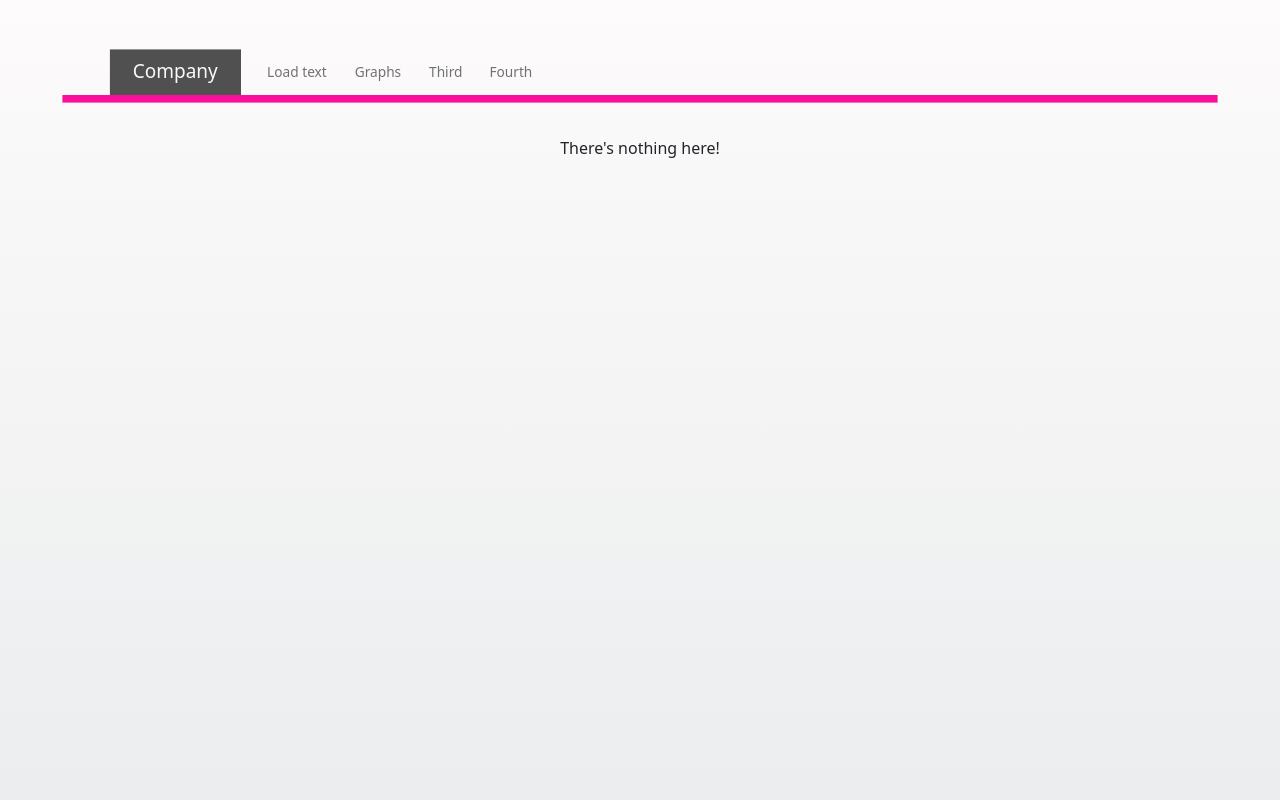
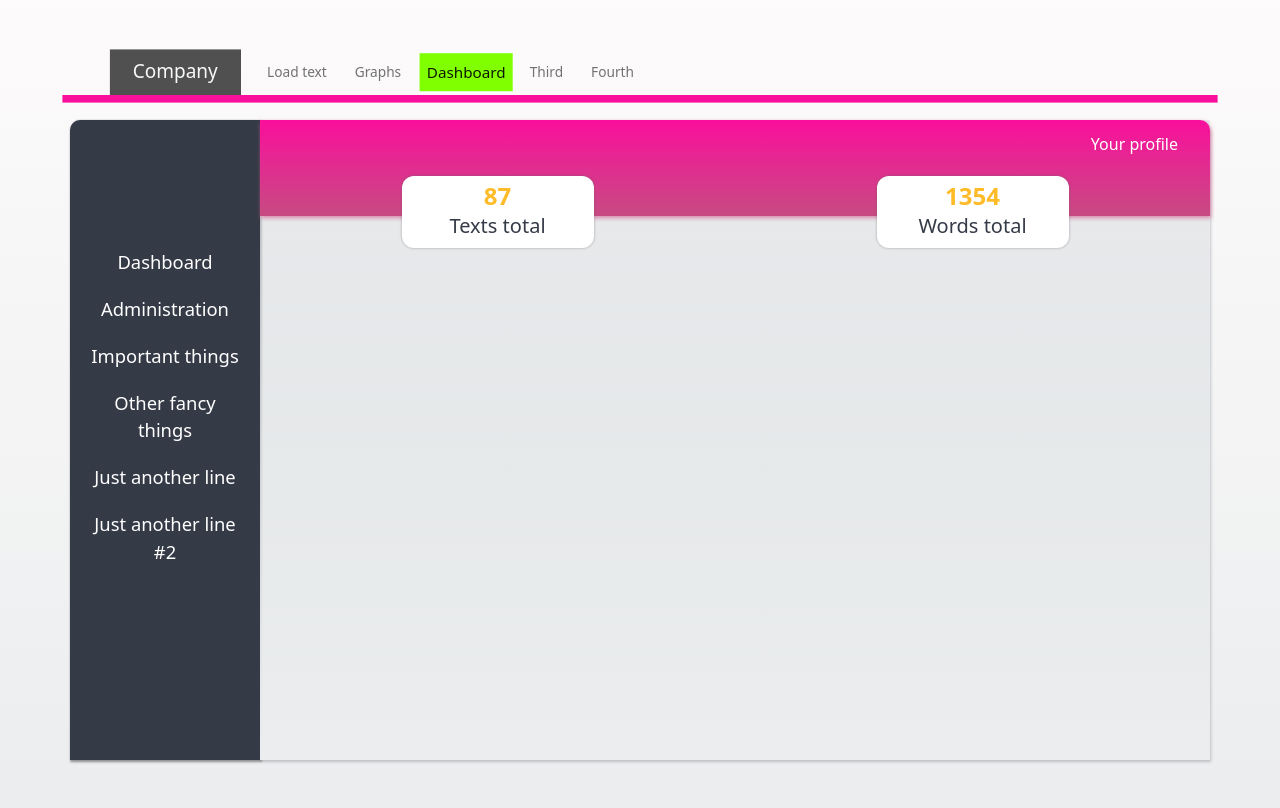
Before and after one commit to Canario5/Project-01, a React (Vite) app: page /dashboard in a window 1280 px wide. Built offline with nearby package versions, Linux system fonts and the light colour scheme.

Commit message:
Dashboard added

```diff
--- a/src/AppRouter.jsx
+++ b/src/AppRouter.jsx
@@ -4,6 +4,7 @@ import { BrowserRouter, Routes, Route } from "react-router-dom"
 import Menu from "./navigation/Menu"
 import TextUpload from "./routes/TextUpload"
 import Graphs from "./routes/Graphs"
+import Dashboard from "./routes/Dashboard"
 /* import Texts from "./routes/Texts" */
 
 export default function AppRouter() {
@@ -15,6 +16,7 @@ export default function AppRouter() {
 				{/* prettier-ignore */}
 				<Route path="/"	element={<TextUpload responseText={responseText} setResponseText={setResponseText} />}/>
 				<Route path="graphs" element={<Graphs responseText={responseText} />} />
+				<Route path="dashboard" element={<Dashboard responseText={responseText} />} />
 				{/* <Route path="texts" element={<Texts />} /> */}
 
 				<Route
--- a/src/navigation/Menu.jsx
+++ b/src/navigation/Menu.jsx
@@ -37,6 +37,10 @@ export default function Menu() {
 								<Nav.Link>Graphs</Nav.Link>
 							</LinkContainer>
 
+							<LinkContainer active={false} to="/dashboard">
+								<Nav.Link>Dashboard</Nav.Link>
+							</LinkContainer>
+
 							<LinkContainer active={false} to="/third">
 								<Nav.Link>Third</Nav.Link>
 							</LinkContainer>
--- /dev/null
+++ b/src/routes/Dashboard.css
@@ -0,0 +1,99 @@
+:root {
+	--white: #ffffff;
+}
+
+.dash-container {
+	border-radius: 12px 12px 0 0;
+	box-shadow: 1px 2px 3px 0px rgb(58 58 71 / 25%);
+	-webkit-box-shadow: 1px 2px 3px 0px rgb(53 58 71 / 25%);
+	-moz-box-shadow: 1px 2px 3px 0px rgba(53, 58, 71, 0.25);
+}
+
+.side-menu {
+	min-height: 80vh;
+	padding: 8rem 0;
+	color: var(--white);
+	background-color: #353a47;
+	box-shadow: 1px 1px 2px 1px rgb(0 0 0 / 25%);
+	border-radius: 10px 0 0 0;
+}
+
+.side-menu .row {
+	justify-content: center;
+	margin: 0 0.2rem;
+	margin-bottom: 1rem;
+	padding-bottom: 0.2rem;
+	font-size: 1.15rem;
+	font-weight: 500;
+	cursor: pointer;
+	transition: 0.25s ease-in;
+}
+
+.side-menu .row:hover {
+	color: #7fff00;
+	transition: 0.35s 0.05s ease-out;
+	box-shadow: inset 0px -4px 0px -2px #7fff00;
+}
+
+div.dash-main {
+	background: #e8eaee;
+	background: linear-gradient(to top, #ebedee, #a5b1bb38);
+	padding: 0;
+}
+
+.dash-headline {
+	background: rgb(250, 15, 156);
+	background: linear-gradient(0deg, rgb(199 75 130) 0%, rgba(250, 15, 156, 1) 100%);
+	color: var(--white);
+	min-height: 6rem;
+	z-index: -10;
+	display: flex;
+	justify-content: flex-end;
+	border-radius: 0 10px 0 0;
+	box-shadow: 1px 2px 4px 0px rgb(211 103 150 / 75%);
+	-webkit-box-shadow: 1px 2px 4px 0px rgb(211 103 150 / 75%);
+	-moz-box-shadow: 1px 2px 4px 0px rgba(211, 103, 150, 0.75);
+}
+
+.dash-headline div {
+	margin: 0.75rem 2rem;
+	cursor: pointer;
+}
+
+.dash-box {
+	position: relative;
+	top: -2.5rem;
+	margin-bottom: -2rem;
+	background-color: var(--white);
+	width: 15vw;
+	max-width: 240px;
+	height: 9vh;
+	border-radius: 12px;
+
+	box-shadow: 0px 0px 2px 1px rgb(99 99 99 / 25%);
+	-webkit-box-shadow: 0px 0px 2px 1px rgb(99 99 99 / 25%);
+	-moz-box-shadow: 0px 0px 2px 1px rgba(99, 99, 99, 0.25);
+	transition: 0.2s ease-in;
+}
+
+.dash-box:hover {
+	box-shadow: 0px 2px 4px 1px rgb(99 99 99 / 35%);
+	-webkit-box-shadow: 0px 2px 4px 1px rgb(99 99 99 / 35%);
+	-moz-box-shadow: 0px 2px 4px 1px rgba(99, 99, 99, 0.35);
+	transform: scale(1.1);
+	transition: 0.35s 0.05s ease-out;
+}
+
+.dash-box h5 {
+	color: #353a47;
+}
+
+.box-count {
+	color: #ffbb28;
+	font-size: 1.5rem;
+	font-weight: 900;
+}
+
+.dash-main .recharts-default-legend {
+	max-width: 450px;
+}
--- /dev/null
+++ b/src/routes/Dashboard.jsx
@@ -0,0 +1,60 @@
+import StringPieGraph from "../components/StringPieGraph"
+
+import Button from "react-bootstrap/Button"
+import Container from "react-bootstrap/Container"
+import Row from "react-bootstrap/Row"
+import Col from "react-bootstrap/Col"
+
+import textStats from "../data/textStats"
+
+import "./Dashboard.css"
+
+export default function Dashboard(props) {
+	const { wordStats, stringStats } = textStats()
+	return (
+		<Container className="dash-container">
+			<Row className="my-3 md-auto">
+				<Col md={4} lg={3} xl={2} className="side-menu ">
+					<Row>Dashboard</Row>
+					<Row>Administration</Row>
+					<Row>Important things</Row>
+					<Row>Other fancy things</Row>
+					<Row>Just another line</Row>
+					<Row>Just another line #2</Row>
+				</Col>
+				<Col md={8} lg={9} xl={10} className="dash-main">
+					<div className="dash-headline">
+						<div>Your profile</div>
+					</div>
+					<div className="d-flex flex-row justify-content-around">
+						<div className="dash-box d-flex justify-content-center align-items-center">
+							<div>
+								<div className="box-count">87</div>
+								<h5>Texts total</h5>
+							</div>
+						</div>
+						<div className="dash-box d-flex justify-content-center align-items-center">
+							<div>
+								<div className="box-count">1354</div>
+								<h5>Words total</h5>
+							</div>
+						</div>
+					</div>
+
+					<Row>
+						<Col lg={6}>
+							<StringPieGraph
+								/* name={"Text stats"} */ data={stringStats(props.responseText)}
+							/>
+						</Col>
+						<Col lg={6}>
+							<StringPieGraph
+								/* name={"Word stats"} */ data={wordStats(props.responseText)}
+							/>
+						</Col>
+					</Row>
+				</Col>
+			</Row>
+		</Container>
+	)
+}
```
